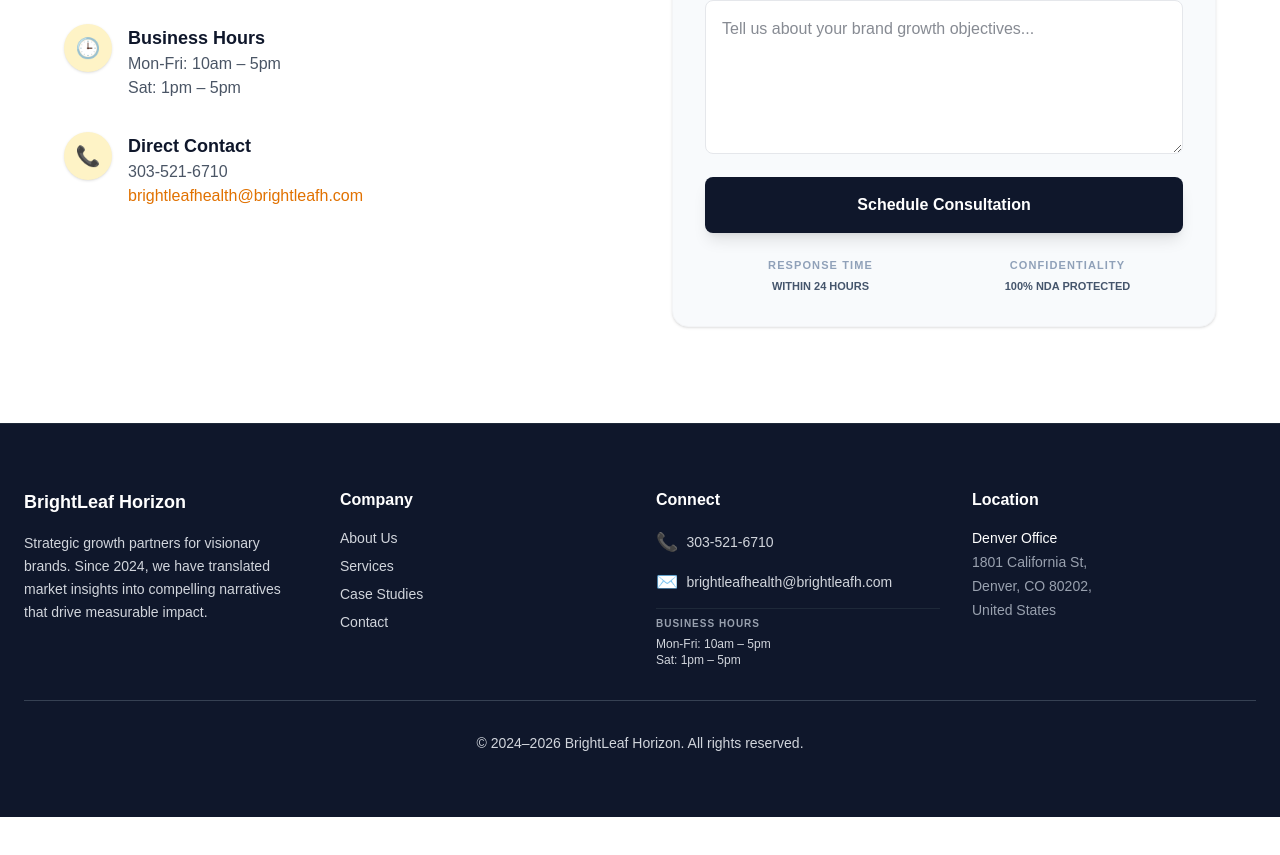
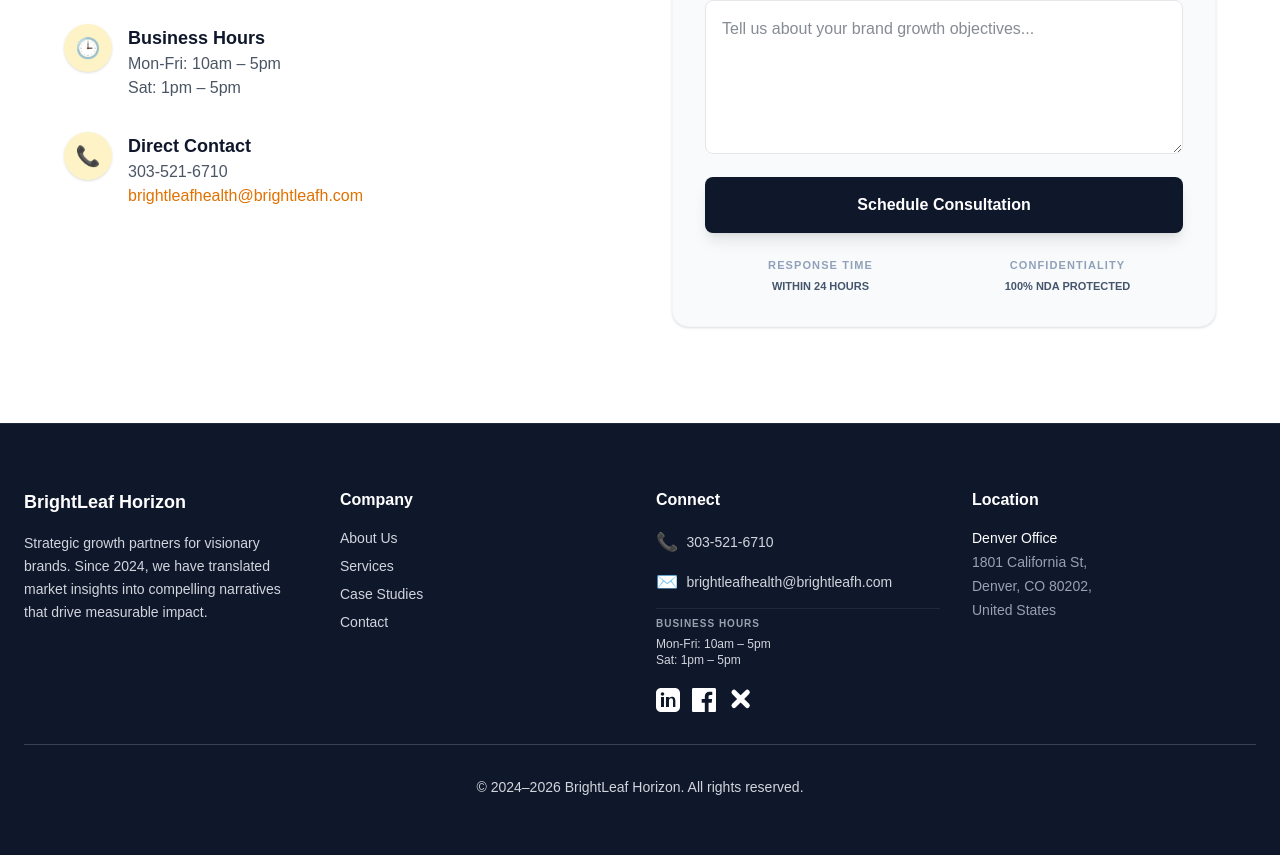
Before and after one commit to Sharon-DA/brightleaf-horizon, a Next.js app: page / in a window 1280 px wide. Shown: the part 2332-3187 px from the top of the page. Before the commit the page ends 3149 px from the top, so only its background shows below. Built offline with nearby package versions, Linux system fonts and the light colour scheme.

Commit message:
feat: add LinkedIn, Facebook, and X social media icons to global footer

```diff
--- a/src/app/layout.tsx
+++ b/src/app/layout.tsx
@@ -102,6 +102,17 @@ export default function RootLayout({
                     <p className="text-xs">Mon-Fri: 10am – 5pm</p>
                     <p className="text-xs">Sat: 1pm – 5pm</p>
                   </li>
+                  <li className="flex gap-3 pt-2">
+                    <a href="https://www.linkedin.com/company/brightleaf-horizon/" target="_blank" rel="noopener noreferrer" aria-label="LinkedIn" className="text-white hover:text-amber-400 transition">
+                      <svg width="24" height="24" fill="currentColor" viewBox="0 0 24 24"><path d="M19 0h-14c-2.76 0-5 2.24-5 5v14c0 2.76 2.24 5 5 5h14c2.76 0 5-2.24 5-5v-14c0-2.76-2.24-5-5-5zm-11 19h-3v-10h3v10zm-1.5-11.27c-.97 0-1.75-.79-1.75-1.76s.78-1.76 1.75-1.76 1.75.79 1.75 1.76-.78 1.76-1.75 1.76zm13.5 11.27h-3v-5.6c0-1.34-.03-3.07-1.87-3.07-1.87 0-2.16 1.46-2.16 2.97v5.7h-3v-10h2.89v1.36h.04c.4-.75 1.38-1.54 2.85-1.54 3.05 0 3.61 2.01 3.61 4.62v5.56z"/></svg>
+                    </a>
+                    <a href="https://www.facebook.com/profile.php?id=61587168273948" target="_blank" rel="noopener noreferrer" aria-label="Facebook" className="text-white hover:text-amber-400 transition">
+                      <svg width="24" height="24" fill="currentColor" viewBox="0 0 24 24"><path d="M22.675 0h-21.35c-.733 0-1.325.592-1.325 1.326v21.348c0 .733.592 1.326 1.325 1.326h11.495v-9.294h-3.128v-3.622h3.128v-2.671c0-3.1 1.893-4.788 4.659-4.788 1.325 0 2.463.099 2.797.143v3.24l-1.918.001c-1.504 0-1.797.715-1.797 1.763v2.312h3.587l-.467 3.622h-3.12v9.293h6.116c.73 0 1.323-.593 1.323-1.326v-21.35c0-.734-.593-1.326-1.326-1.326z"/></svg>
+                    </a>
+                    <a href="https://x.com/" target="_blank" rel="noopener noreferrer" aria-label="X (Twitter)" className="text-white hover:text-amber-400 transition">
+                      <svg width="24" height="24" fill="currentColor" viewBox="0 0 24 24"><path d="M17.53 2.47a2.5 2.5 0 0 1 3.54 3.54l-4.88 4.88 4.88 4.88a2.5 2.5 0 0 1-3.54 3.54l-4.88-4.88-4.88 4.88a2.5 2.5 0 0 1-3.54-3.54l4.88-4.88-4.88-4.88a2.5 2.5 0 0 1 3.54-3.54l4.88 4.88 4.88-4.88z"/></svg>
+                    </a>
+                  </li>
                 </ul>
               </div>
 
```
